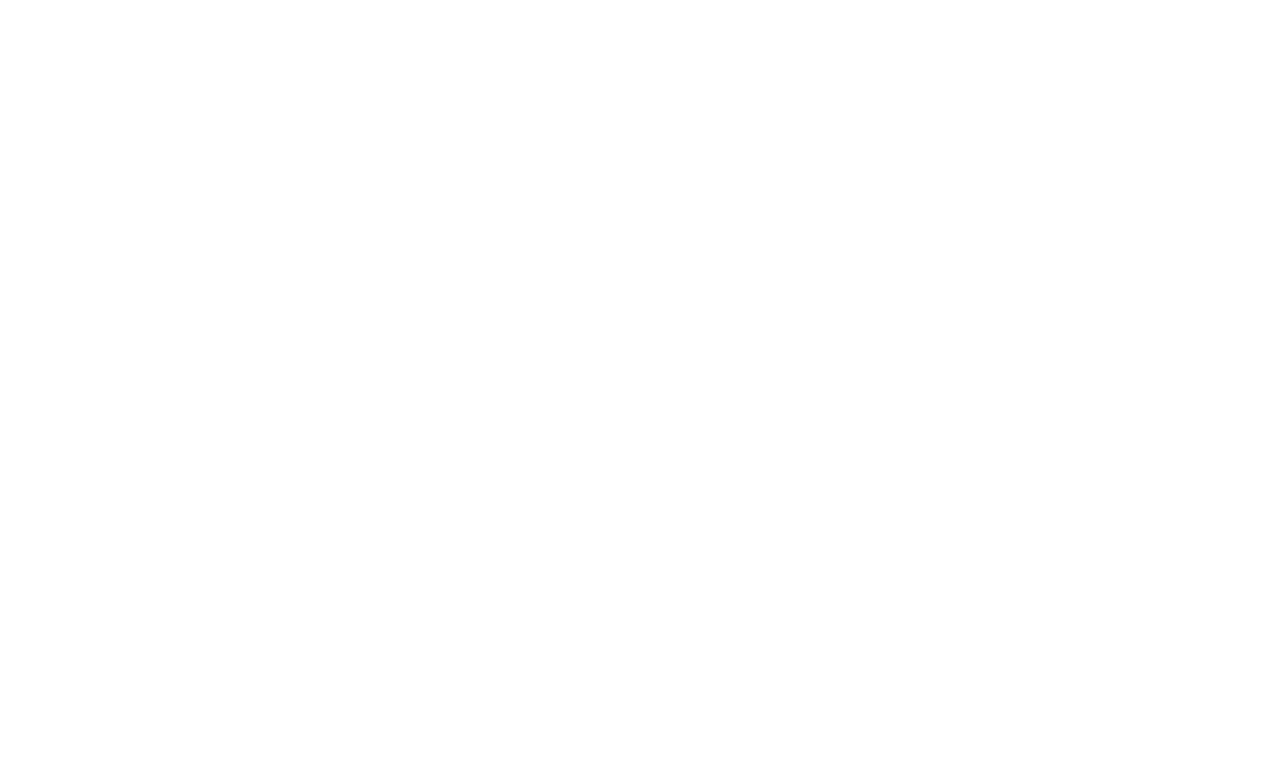
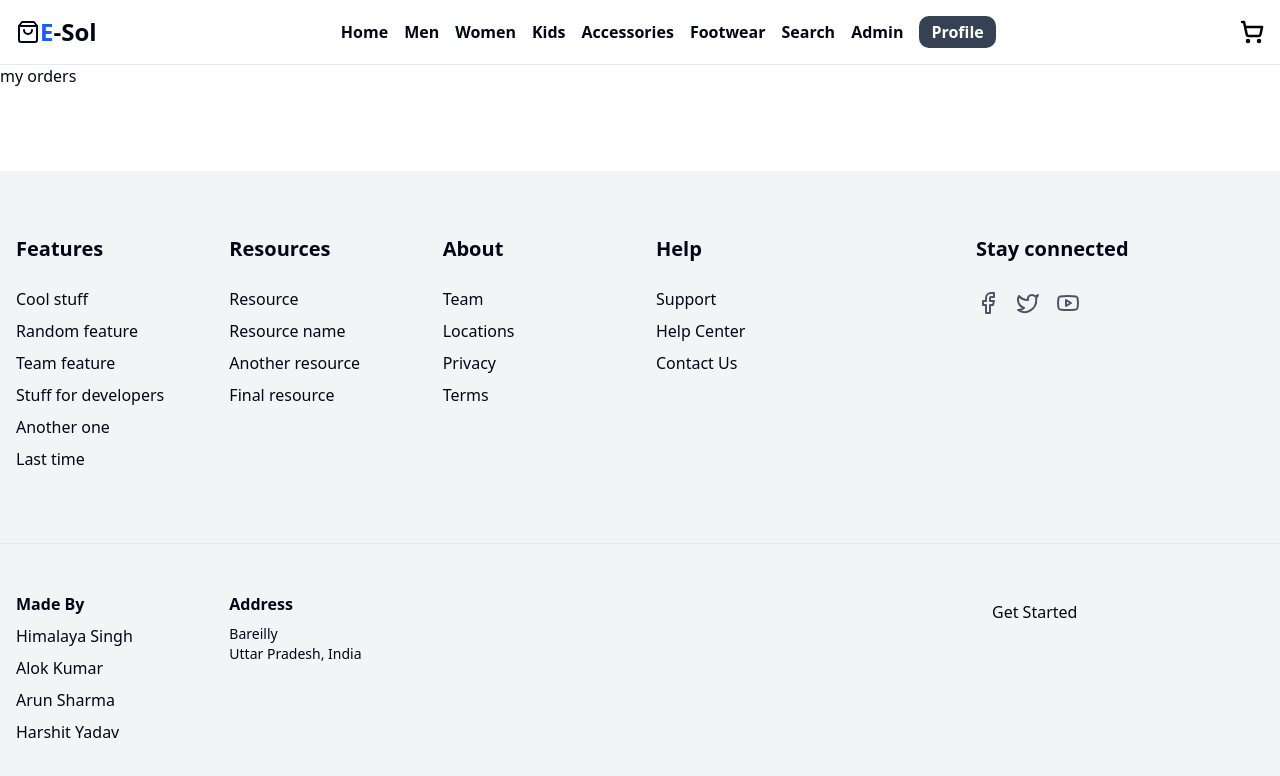
Before and after one commit to Alokkumar2003-Coder/Full-Stack-e-Commerce, a React (Vite) app in the folder frontend/: page /myorders in a window 1280 px wide. Before the commit this address had no page. Shown: the top 776 px of the page. Built offline with nearby package versions, Linux system fonts and the light colour scheme.

Commit message:
order compo

```diff
--- a/frontend/src/App.jsx
+++ b/frontend/src/App.jsx
@@ -16,6 +16,7 @@
 import Dashboard from './components/Admin-Views/Dashboard';
 import Orders from './components/Admin-Views/Orders';
 import Users from './components/Admin-Views/Users';
+import MyOrders from './pages/Shopping/MyOrders';
 
 const App = () => {
   return (
@@ -32,6 +33,7 @@
           <Route path="search" element={<Search />} />
           <Route path="footwear" element={<Footwear />} />
           <Route path="cart" element={<Cart />} />
+          <Route path='/myorders' element={<MyOrders/>}/>
         </Route>
         <Route path="/admin" element={<Admin />}>
           <Route path="dashboard" element={<Dashboard />} />
--- a/frontend/src/pages/Shopping/Cart.jsx
+++ b/frontend/src/pages/Shopping/Cart.jsx
@@ -1,5 +1,6 @@
 import React, { useState } from "react";
 import shoe from "../../../public/images/61VHvg7wvCL._SY500_.jpg";
+import { Link } from "react-router-dom";
 
 const Cart = () => {
   const [cartItems, setCartItems] = useState([
@@ -78,9 +79,11 @@
             <span>Total</span>
             <span>₹{total.toFixed(2)}</span>
           </div>
+          <Link to="/myorders">
           <button className="cursor-pointer mt-6 w-full sm:w-auto bg-blue-500 text-white p-2 text-lg font-semibold rounded">
             Proceed To Checkout
           </button>
+          </Link>
         </div>
       </div>
     </div>
--- a/frontend/src/pages/Shopping/MyOrders.jsx
+++ b/frontend/src/pages/Shopping/MyOrders.jsx
@@ -3,7 +3,7 @@
 const MyOrders = () => {
   return (
     <div className='My-Orders'>
-
+      my orders
     </div>
   )
 }
--- a/frontend/src/pages/Shopping/Search.jsx
+++ b/frontend/src/pages/Shopping/Search.jsx
@@ -1,6 +1,7 @@
 import React, { useState } from "react";
+import { Search } from "lucide-react";
 
-const Search = () => {
+const Searchs = () => {
   const [search, setSearch] = useState("");
 
   const items = [
@@ -19,7 +20,6 @@
 
   return (
     <div className="border-t border-b bg-gray-50 text-center p-4">
-      {/* Search Box */}
       <div className="inline-flex items-center justify-center border border-gray-400 px-5 py-2 my-5 mx-3 rounded-full w-3/4 sm:w-1/2 bg-white">
         <input
           className="flex-1 outline-none bg-inherit text-sm"
@@ -28,11 +28,7 @@
           value={search}
           onChange={(e) => setSearch(e.target.value)}
         />
-        <img
-          className="w-4"
-          src="https://cdn-icons-png.flaticon.com/512/482/482631.png"
-          alt="Search Icon"
-        />
+        <Search />
       </div>
 
       {/* Filtered List */}
@@ -51,4 +47,4 @@
   );
 };
 
-export default Search;
+export default Searchs;
--- a/frontend/src/pages/View/Navbar.jsx
+++ b/frontend/src/pages/View/Navbar.jsx
@@ -64,7 +64,7 @@
 
       <div className="cart-img text-2xl font-semibold">
         <Link to="/cart">
-          <ShoppingCart size={32} strokeWidth={2.5} className="text-black" />
+          <ShoppingCart size={24} strokeWidth={2.5} className="text-black" />
         </Link>
       </div>
     </div>
```
